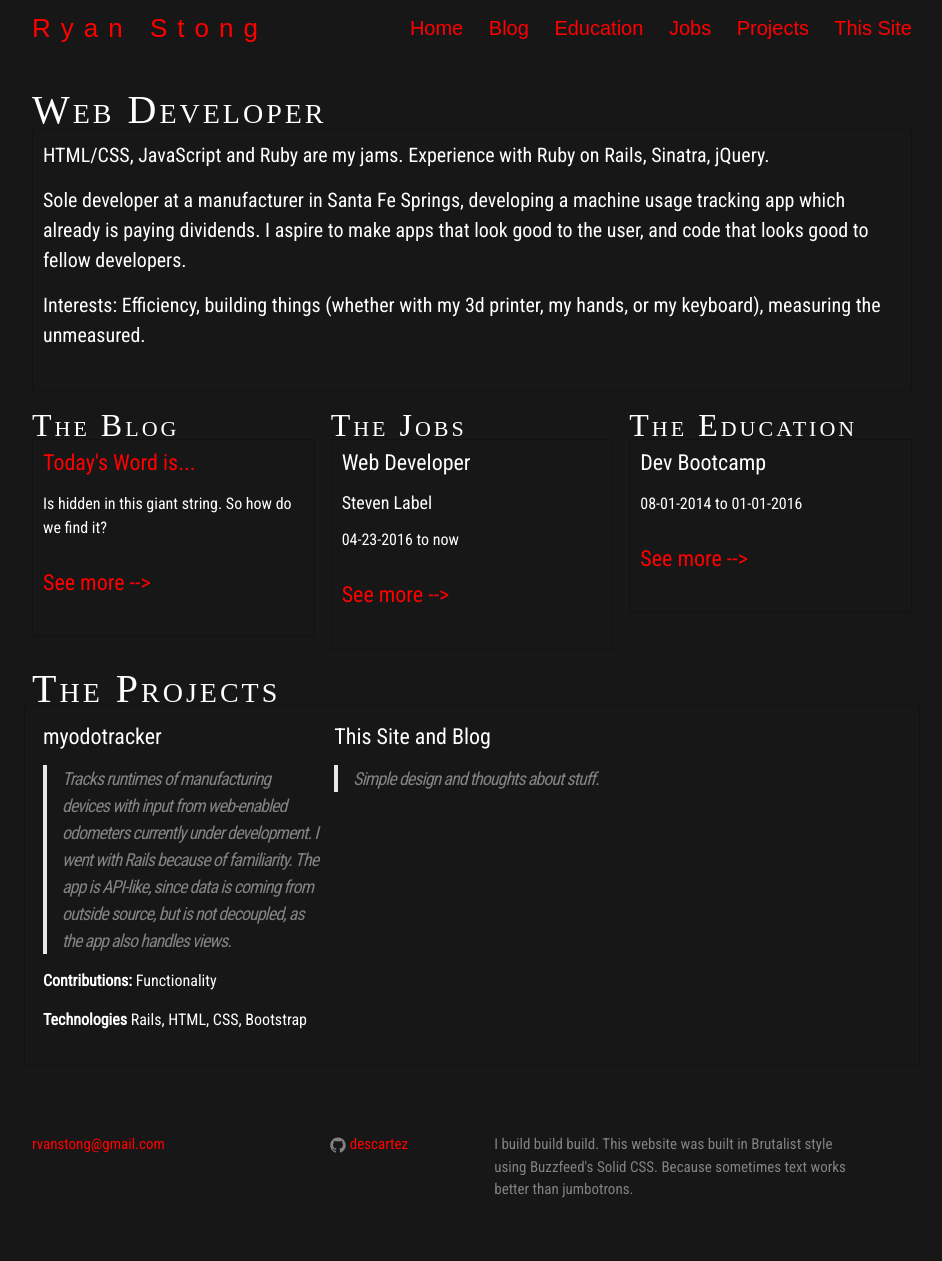
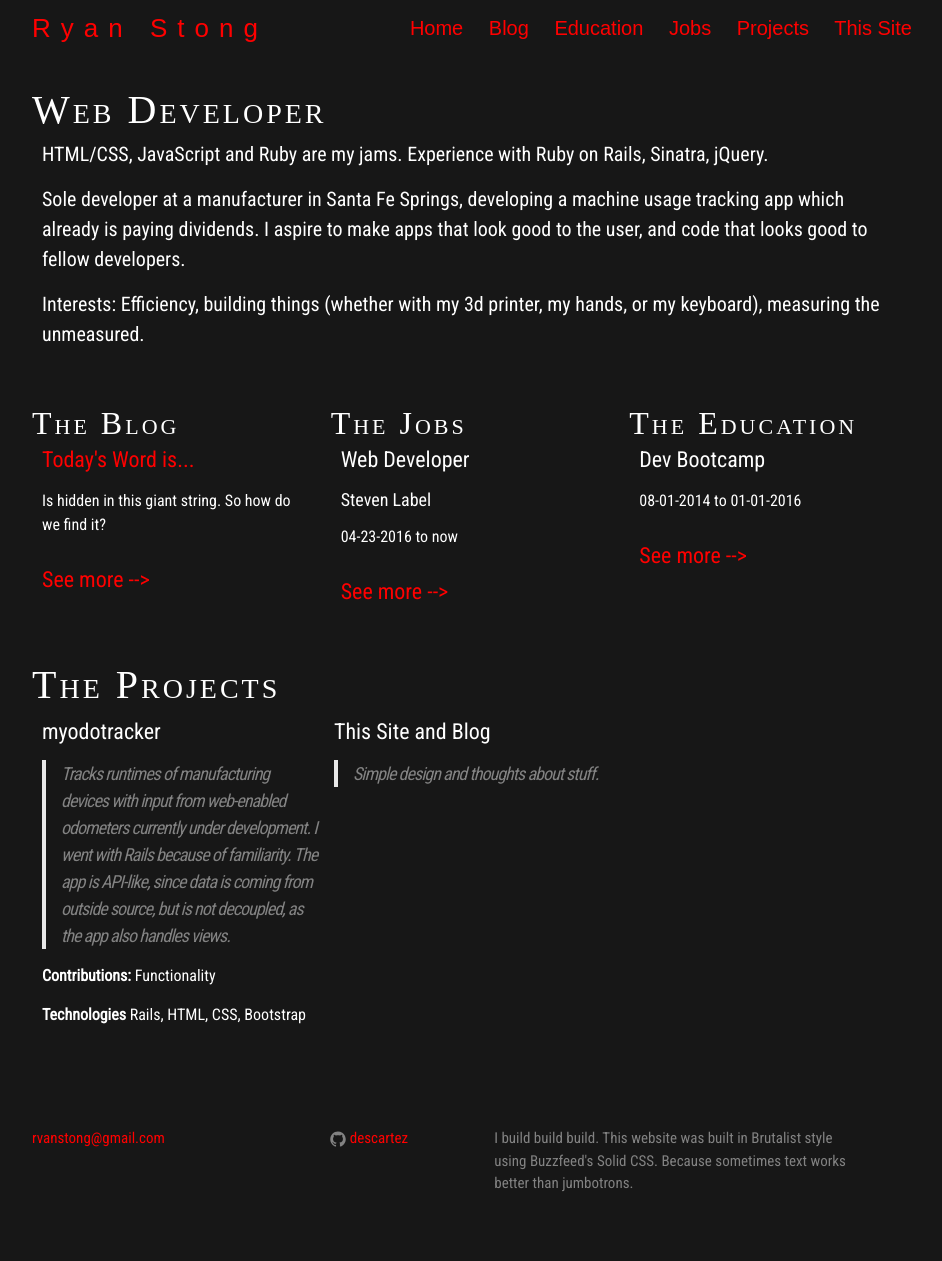
Before and after one commit to descartez/descartez.github.io, a Jekyll site: the page built from index.html, in a window 1280 px wide. Shown: the whole page, without its empty margins (168-1110 px from the left). Built offline with Jekyll 4.4.1, drawn with Linux system fonts in a browser that asks for light colours; some web fonts are replaced.

Commit message:
removes border

```diff
--- a/index.html
+++ b/index.html
@@ -3,7 +3,7 @@ layout: default
 ---
 <div class="home">
   <h1 id='about-me' class="page-heading">Web Developer</h1>
-  <ul class="post-list xs-border">
+  <ul class="post-list">
     <li>
       <p>HTML/CSS, JavaScript and Ruby are my jams. Experience with Ruby on Rails, Sinatra, jQuery.</p>
       <p>Sole developer at a manufacturer in Santa Fe Springs, developing a machine usage tracking app which already is paying dividends. I aspire to make apps that look good to the user, and code that looks good to fellow developers.</p>
@@ -13,7 +13,7 @@ layout: default
   <div class="xs-block-grid-1 sm-block-grid-2 lg-block-grid-3">
     <div class="block-grid__item">
       <h1 class="page-heading">The Blog</h1>
-      <ul class="post-list xs-border">
+      <ul class="post-list">
         {% for post in site.categories.blog limit:1%}
         <li>
           <h2>
@@ -31,7 +31,7 @@ layout: default
     </div>
     <div class="block-grid__item">
       <h1 class="page-heading">The Jobs</h1>
-      <ul class="post-list xs-border">
+      <ul class="post-list">
         {% for post in site.categories.job limit:1%}
         <li>
           <h2>
@@ -49,7 +49,7 @@ layout: default
     </div>
     <div class="block-grid__item">
       <h1 class="page-heading">The Education</h1>
-      <ul class="post-list xs-border">
+      <ul class="post-list">
         {% for post in site.categories.edu limit:1%}
         <li>
           <h2>
@@ -68,7 +68,7 @@ layout: default
   </div>
   <h1 class="page-heading">The Projects</h1>
   <div class="xs-block-grid-1 sm-block-grid-2 lg-block-grid-3">
-    <ul class="post-list xs-border">
+    <ul class="post-list">
       {% for post in site.categories.proj %}
       <div class="block-grid__item">
         <li>
```
Also changed, not shown: blog.md (+1 -1 lines), edu.md (+1 -1 lines), jobs.md (+1 -1 lines), projects.md (+1 -1 lines).
